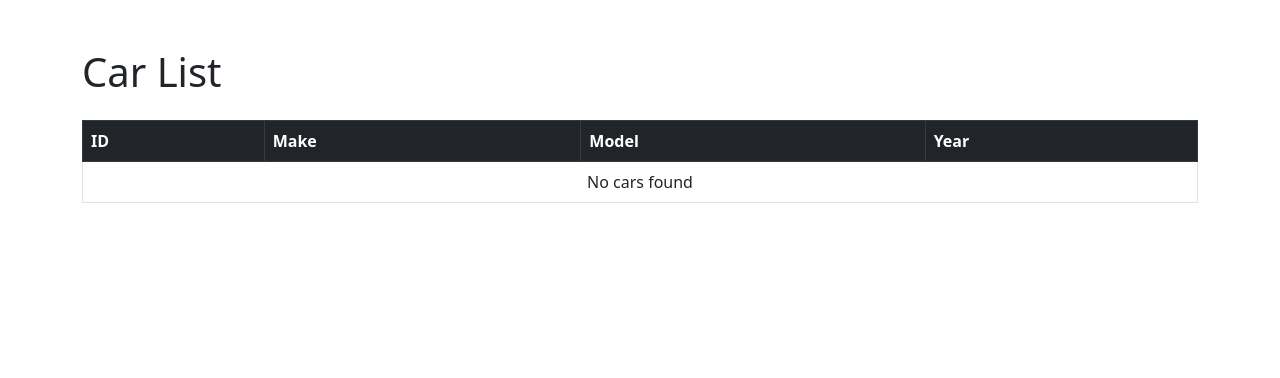
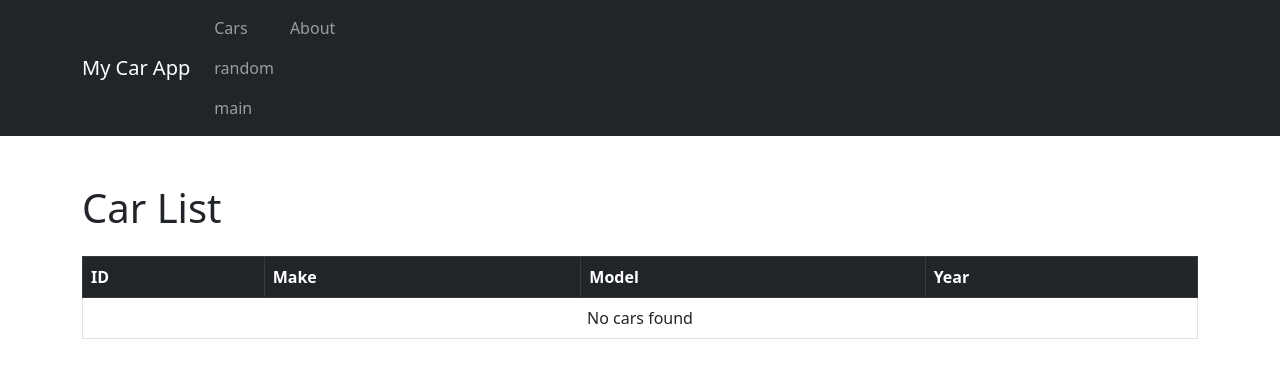
Before and after one commit to oboyle3/Baker_Golf, a Django app: page /cars/ in a window 1280 px wide. Shown: the top 378 px of the page. Run offline with Django 5.2, Linux system fonts and the light colour scheme; data that the repository does not hold is empty.

Commit message:
formatting

```diff
--- a/myapp/templates/cars.html
+++ b/myapp/templates/cars.html
@@ -4,7 +4,32 @@
     <title>Car List</title>
     <link rel="stylesheet" href="https://cdn.jsdelivr.net/npm/bootstrap@5.3.0/dist/css/bootstrap.min.css">
 </head>
-<body class="container mt-5">
+<body>
+    <!-- Navigation Menu -->
+    <nav class="navbar navbar-expand-lg navbar-dark bg-dark">
+        <div class="container">
+            <a class="navbar-brand" href="#">My Car App</a>
+            <button class="navbar-toggler" type="button" data-bs-toggle="collapse" data-bs-target="#navbarNav">
+                <span class="navbar-toggler-icon"></span>
+            </button>
+            <div class="collapse navbar-collapse" id="navbarNav">
+                <ul class="navbar-nav">
+                    <li class="nav-item">
+                        <a class="nav-link" href="{% url 'car-list' %}">Cars</a>
+                        <a class="nav-link" href="{% url 'user_screen' %}">random</a>
+                        <a class="nav-link" href="{% url 'user_list' %}">main</a>
+                    </li>
+
+                    <li class="nav-item">
+                        <a class="nav-link" href="#">About</a>
+                    </li>
+                </ul>
+            </div>
+        </div>
+    </nav>
+
+    <!-- Page Content -->
+    <div class="container mt-5">
         <h1 class="mb-4">Car List</h1>
         <table class="table table-bordered">
             <thead class="table-dark">
@@ -30,5 +55,6 @@
                 {% endfor %}
             </tbody>
         </table>
+    </div>
 </body>
 </html>
--- a/myapp/templates/user_screen.html
+++ b/myapp/templates/user_screen.html
@@ -11,6 +11,7 @@
     <p>hello
     </p>
     <a href="{% url 'user_list' %}">Go to users .html </a>
+    <a href="{% url 'car-list' %}">Go to cars </a>
     <h1>User Details</h1>
 <p><strong>ID:</strong> {{ user.id }}</p>
 <p><strong>Name:</strong> {{ user.username }}</p>
--- a/myapp/templates/users.html
+++ b/myapp/templates/users.html
@@ -70,5 +70,6 @@
     </table>
     <p>go to user_screen.html</p>
     <a href="{% url 'user_screen' %}">Go to user_screen </a>
+    <a href="{% url 'car-list' %}">Go to users .html </a>
 </body>
 </html>
```
Also changed, not shown: myapp/templates/single_user.html (deleted, +0 -14 lines). Lines whose indentation alone changed are shown as unchanged.
